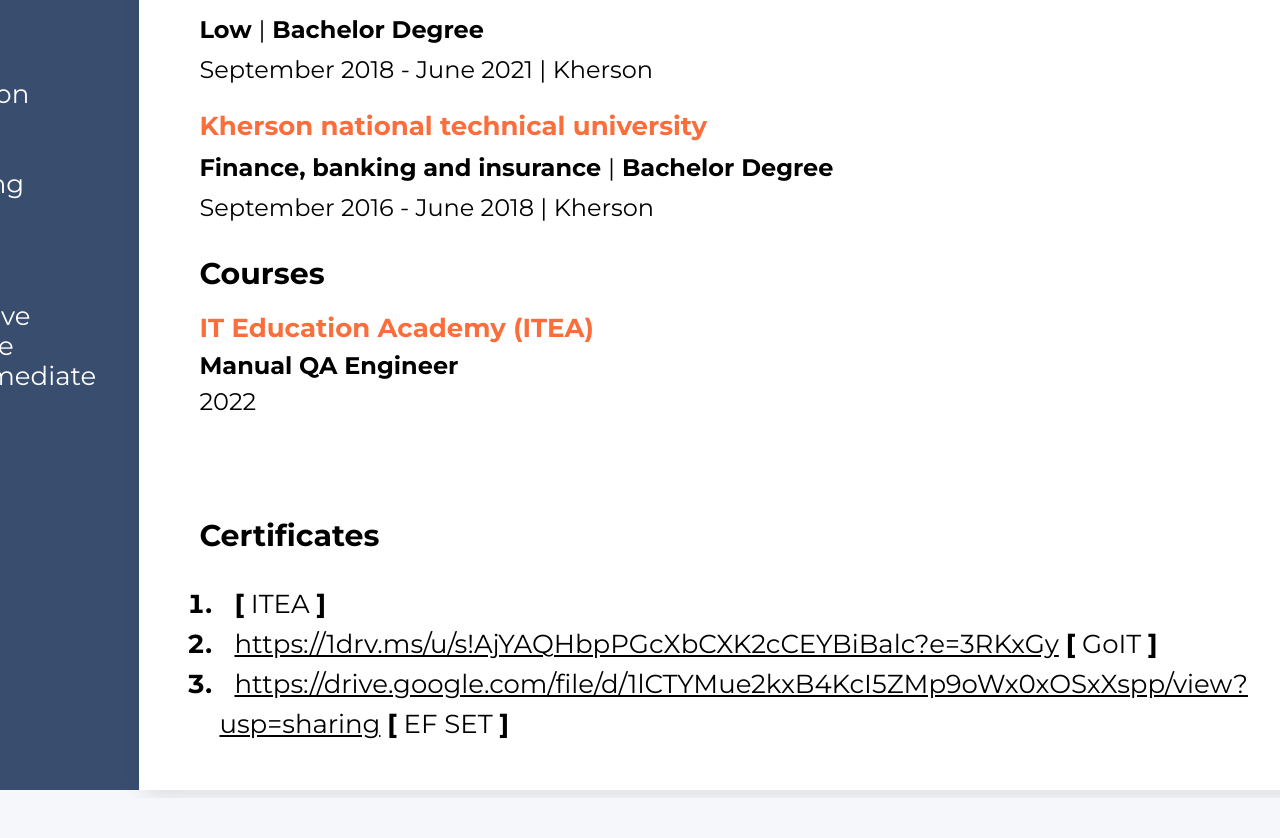
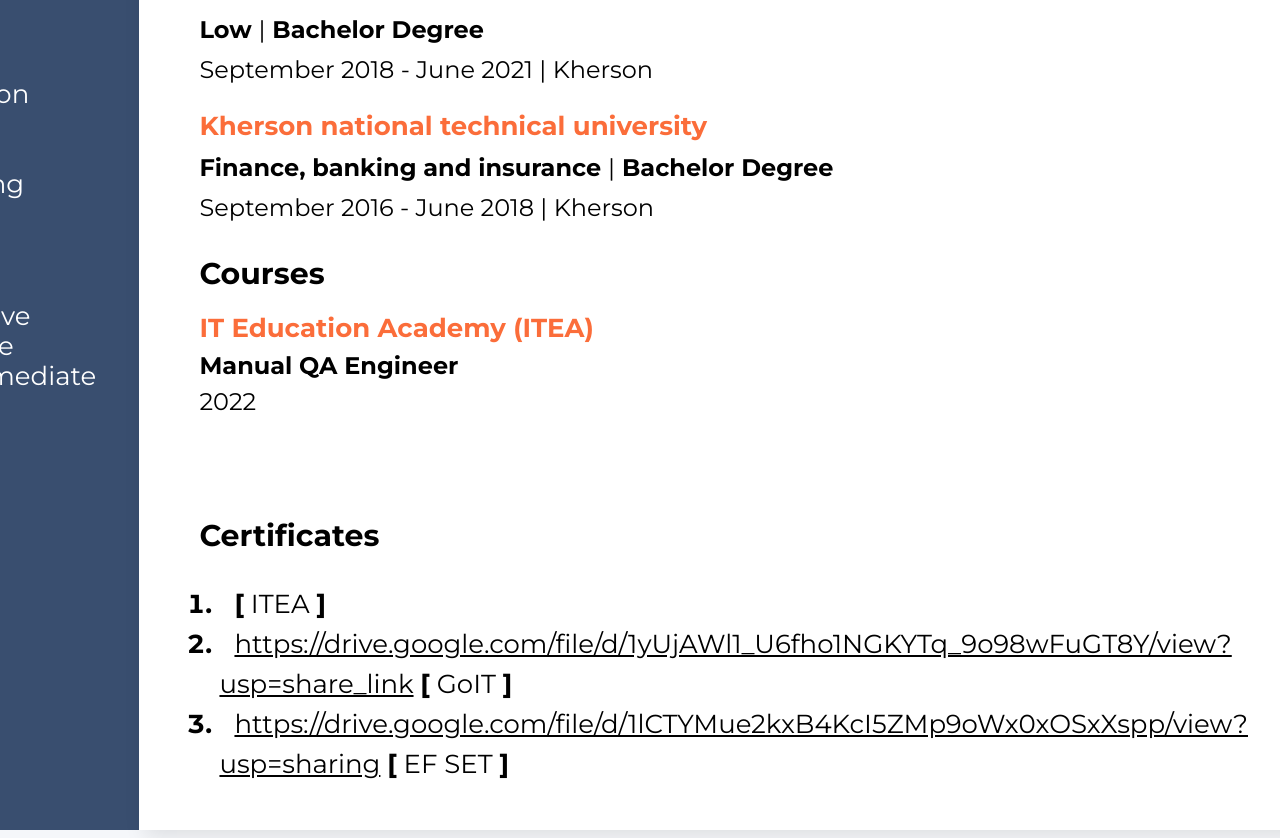
Before and after one commit to AnastasiiaNikolenko/resume, a plain HTML site: page index.html in a window 1280 px wide. Shown: the part 1333-2171 px from the top of the page. Before the commit the page ends 2131 px from the top, so only its background shows below. Drawn offline with Linux system fonts and the light colour scheme.

Commit message:
Add files via upload

```diff
--- a/index.html
+++ b/index.html
@@ -119,7 +119,7 @@
                     </li>
                     <li class="project_item">
                         <span class="project">
-                            <a href="https://1drv.ms/u/s!AjYAQHbpPGcXbCXK2cCEYBiBalc?e=3RKxGy" class="project_link">https://1drv.ms/u/s!AjYAQHbpPGcXbCXK2cCEYBiBalc?e=3RKxGy</a>
+                            <a href="https://drive.google.com/file/d/1yUjAWl1_U6fho1NGKYTq_9o98wFuGT8Y/view?usp=share_link" class="project_link">https://drive.google.com/file/d/1yUjAWl1_U6fho1NGKYTq_9o98wFuGT8Y/view?usp=share_link</a>
                             <span class="project_brecket">[</span> GoIT <span class="project_brecket">]</span>
                         </span>
                     </li>
```
